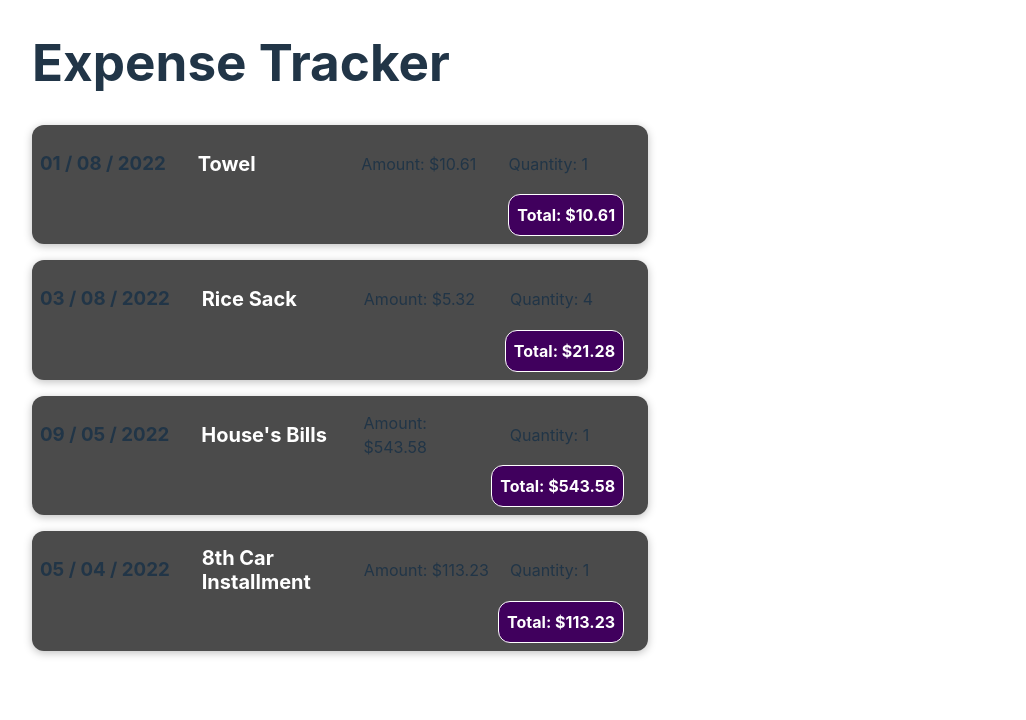
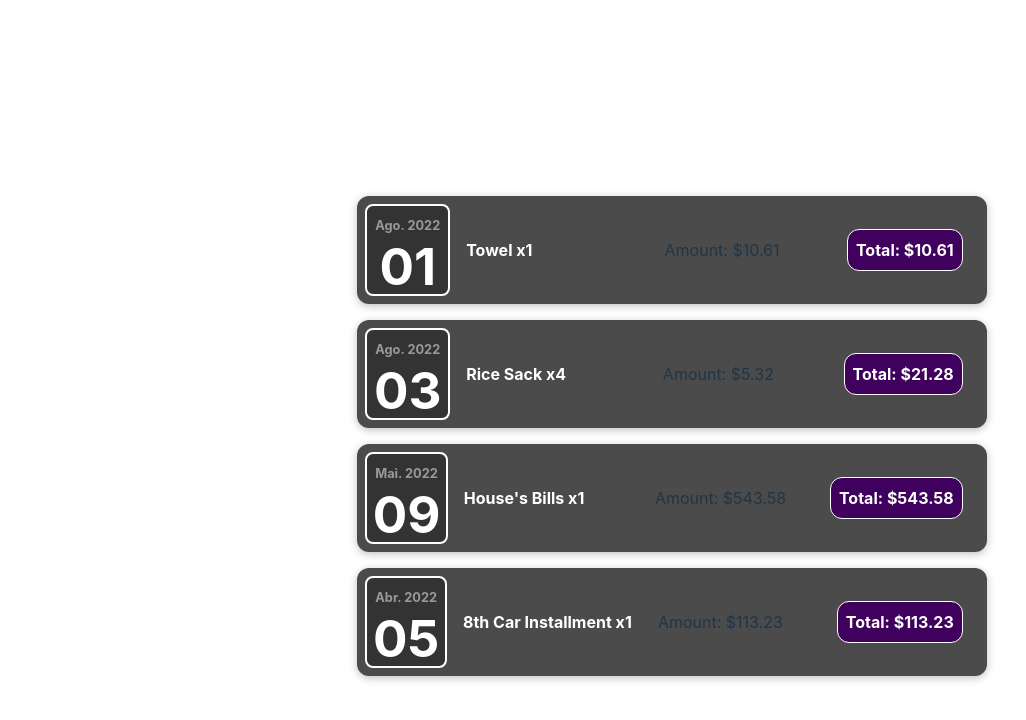
Before and after one commit to mloubake/The-Complete-Guide-incl-Hooks-React-Router-Redux-Course, a React (Vite) app: page / in a window 1280 px wide. Shown: the top 720 px of the page, without its empty margins (0-1026 px from the left). Built offline with nearby package versions, Linux system fonts and the light colour scheme.

Commit message:
Changing the UI to a better one before starting this section.

```diff
--- a/src/App.css
+++ /dev/null
@@ -1,41 +0,0 @@
-#root {
-  max-width: 1280px;
-  margin: 0 auto;
-  padding: 2rem;
-  text-align: center;
-}
-
-.logo {
-  height: 6em;
-  padding: 1.5em;
-  will-change: filter;
-}
-.logo:hover {
-  filter: drop-shadow(0 0 2em #646cffaa);
-}
-.logo.react:hover {
-  filter: drop-shadow(0 0 2em #61dafbaa);
-}
-
-@keyframes logo-spin {
-  from {
-    transform: rotate(0deg);
-  }
-  to {
-    transform: rotate(360deg);
-  }
-}
-
-@media (prefers-reduced-motion: no-preference) {
-  a:nth-of-type(2) .logo {
-    animation: logo-spin infinite 20s linear;
-  }
-}
-
-.card {
-  padding: 2em;
-}
-
-.read-the-docs {
-  color: #888;
-}
--- a/src/components/ExpenseDate/ExpenseDate.jsx
+++ b/src/components/ExpenseDate/ExpenseDate.jsx
@@ -1,16 +1,19 @@
 import React from "react";
 
-// import { Container } from './styles';
+import "./styles.css";
 
 function ExpenseDate({ date }) {
   const day = date.toLocaleString("pt-BR", { day: "2-digit" });
-  const month = date.toLocaleString("pt-BR", { month: "2-digit" });
+  const month = date.toLocaleString("pt-BR", { month: "short" });
   const year = date.getFullYear();
 
   return (
-    <h3>
-      {day} / {month} / {year}
-    </h3>
+    <div className="container">
+      <h3>
+        {String(month).charAt(0).toUpperCase() + String(month).slice(1)} {year}
+      </h3>
+      <h1>{day}</h1>
+    </div>
   );
 }
 
--- /dev/null
+++ b/src/components/ExpenseDate/styles.css
@@ -0,0 +1,31 @@
+.container {
+  height: 80px;
+  padding-bottom: 8px;
+
+  display: flex;
+  flex-direction: column;
+  align-items: center;
+  justify-content: center;
+
+  border: 2px solid white;
+
+  background-color: #333;
+  border-radius: 8px;
+}
+
+h3 {
+  height: 30%;
+  margin: 0;
+  padding: 0 8px;
+
+  color: #ffffff80;
+  font-size: 0.8em;
+}
+
+h1 {
+  height: 50%;
+  margin: 0;
+
+  font-size: 0.1em;
+  color: white;
+}
--- a/src/components/ExpenseItem/ExpenseItem.jsx
+++ b/src/components/ExpenseItem/ExpenseItem.jsx
@@ -1,17 +1,16 @@
 import React from "react";
 import ExpenseDate from "../ExpenseDate/ExpenseDate";
 
-import "./ExpenseItem.css";
+import "./styles.css";
 
 function ExpenseItem({ date, title, quantity, amount }) {
   return (
     <div className="expense-item">
-      <div className="expense-item__description">
-        <ExpenseDate date={date} />
-        <h2>{title}</h2>
-        <div className="expense-item__amount">Amount: ${amount}</div>
-        <div className="expense-item__quantity">Quantity: {quantity}</div>
-      </div>
+      <ExpenseDate date={date} />
+      <h2>
+        {title} x{quantity}
+      </h2>
+      <div className="expense-item__amount">Amount: ${amount}</div>
       <div className="expense-item__total">Total: ${quantity * amount}</div>
     </div>
   );
--- a/src/components/ExpenseItem/ExpenseItem.css
+++ b/src/components/ExpenseItem/styles.css
@@ -1,31 +1,35 @@
 .expense-item {
-  display: flex;
-  flex-direction: column;
-  justify-content: space-between;
-  align-items: flex-start;
-  box-shadow: 0 2px 8px rgba(0, 0, 0, 0.25);
   padding: 0.5rem;
   margin: 1rem 0;
+
+  display: flex;
+  flex-direction: row;
+  justify-content: center;
+  align-items: center;
+
+  box-shadow: 0 2px 8px rgba(0, 0, 0, 0.25);
   border-radius: 12px;
   background-color: #4b4b4b;
 }
 
 .expense-item__description {
+  width: 100%;
+
   display: flex;
+  flex: 1;
+  gap: 1rem;
   flex-direction: column;
-  gap: 1rem;
   align-items: center;
   flex-flow: column-reverse;
   justify-content: space-around;
-  flex: 1;
-  width: 100%;
 }
 
 .expense-item h2 {
-  color: #3a3a3a;
+  margin: 0 1em;
+
+  flex: 1;
+
   font-size: 1rem;
-  flex: 1;
-  margin: 0 1rem;
   color: white;
 }
 
@@ -44,15 +48,15 @@
 }
 
 .expense-item__total {
-  align-self: flex-end;
+  margin-right: 1rem;
+  padding: 0.5rem;
+
   font-size: 1rem;
   font-weight: bold;
   color: white;
   background-color: #40005d;
   border: 1px solid white;
-  padding: 0.5rem;
   border-radius: 12px;
-  margin-right: 1rem;
 }
 
 @media (min-width: 580px) {
--- a/src/components/ExpenseList/ExpenseList.jsx
+++ b/src/components/ExpenseList/ExpenseList.jsx
@@ -3,7 +3,7 @@ import React from "react";
 import ExpenseItem from "../ExpenseItem/ExpenseItem";
 import mockedData from "../../data/mockedData";
 
-import "./ExpenseList.css";
+import "./styles.css";
 
 function ExpenseList() {
   return (
--- a/src/components/ExpenseList/ExpenseList.css
+++ b/src/components/ExpenseList/styles.css
@@ -1,3 +1,4 @@
 .expense-list {
+  width: 100%;
   margin: 1rem 2rem;
 }
--- a/src/index.css
+++ b/src/index.css
@@ -27,7 +27,8 @@ a:hover {
 body {
   margin: 0;
   display: flex;
-  /* place-items: center; */
+  justify-content: center;
+  place-items: center;
   min-width: 320px;
   min-height: 100vh;
 }
```
